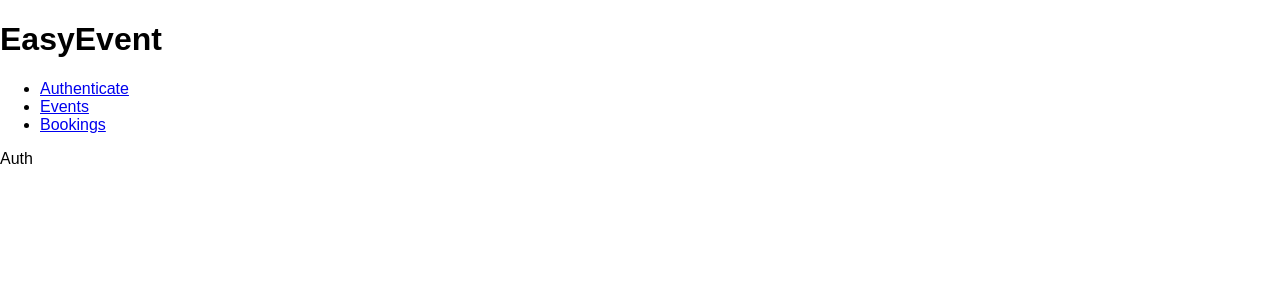
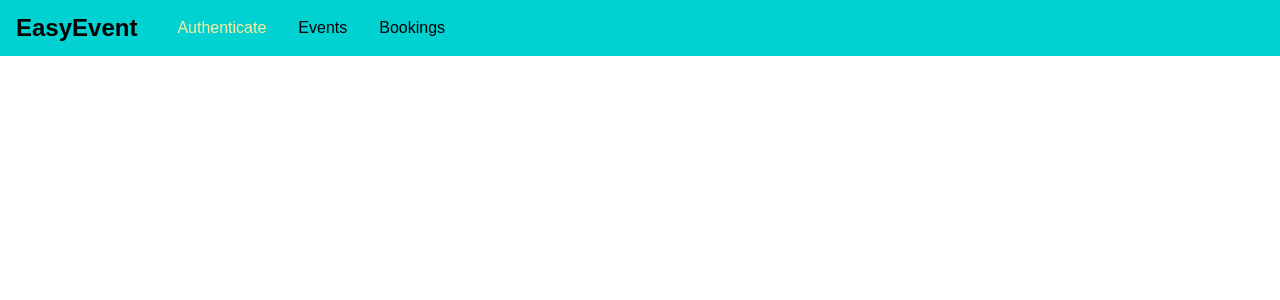
Before and after one commit to vladilins/reactgq, a React (Create React App) app in the folder frontend/: page /auth in a window 1280 px wide. Shown: the top 300 px of the page. Built offline with nearby package versions, Linux system fonts and the light colour scheme.

Commit message:
add css to navigation

```diff
--- a/frontend/src/App.js
+++ b/frontend/src/App.js
@@ -12,13 +12,17 @@
   render() {
     return (
       <BrowserRouter>
+        <React.Fragment>
           <MainNavigation />
+          <main>
             <Switch>
               <Redirect from="/" to="/auth" exact />
               <Route path="/auth" component={AuthPage} />
               <Route path="/events" component={EventsPage} />
               <Route path="/bookings" component={BookingsPage} />
             </Switch>
+          </main>
+        </React.Fragment>
       </BrowserRouter>
     );
   }
--- a/frontend/src/components/Navigation/Main.js
+++ b/frontend/src/components/Navigation/Main.js
@@ -1,13 +1,14 @@
 import React from "react";
 import { NavLink } from "react-router-dom";
+import "./MainNavigation.css";
 
 const mainNavigation = props => {
   return (
-    <header>
+    <header className="main-navigation">
       <div className="main-navigation__logo">
         <h1>EasyEvent</h1>
       </div>
-      <nav className="main-navigation__item">
+      <nav className="main-navigation__items">
         <ul>
           <li>
             <NavLink to="/auth">Authenticate</NavLink>
--- /dev/null
+++ b/frontend/src/components/Navigation/MainNavigation.css
@@ -0,0 +1,42 @@
+.main-navigation {
+  position: fixed;
+  left: 0;
+  top: 0;
+  width: 100%;
+  height: 3.5rem;
+  background: #01d1d1;
+  padding: 0 1rem;
+  display: flex;
+  align-items: center;
+}
+
+.main-navigation__logo h1 {
+  margin: 0;
+  font-size: 1.5rem;
+}
+
+.main-navigation__items {
+  margin-left: 1.5rem;
+}
+
+.main-navigation__items ul {
+  display: flex;
+  list-style: none;
+  padding: 0;
+  margin: 0;
+}
+
+.main-navigation__items li {
+  margin: 0 1rem;
+}
+
+.main-navigation__items a {
+  text-decoration: none;
+  color: #000;
+}
+
+.main-navigation__items a:hover,
+.main-navigation__items a:active,
+.main-navigation__items a.active {
+  color: #fdefa0;
+}
```
Lines whose indentation alone changed are shown as unchanged.
